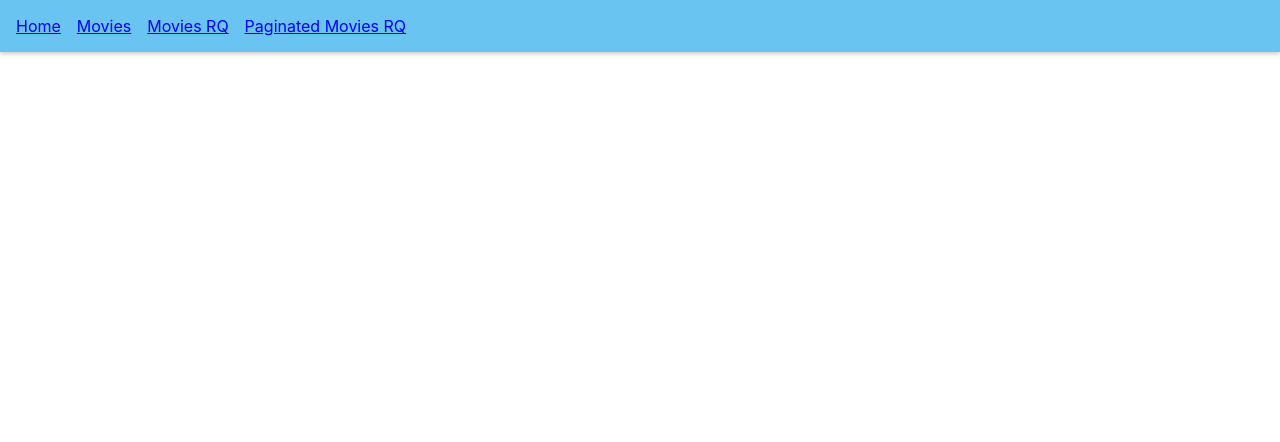
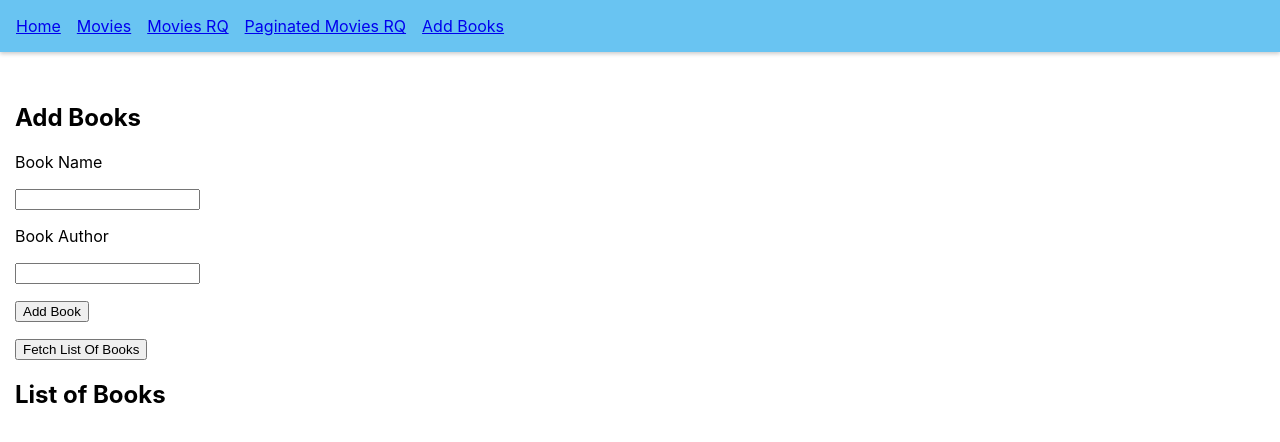
Before and after one commit to sadaffara/react-query-starter, a React (Create React App) app: page /rq-add-books in a window 1280 px wide. Shown: the top 442 px of the page. Built offline with nearby package versions, Linux system fonts and the light colour scheme.

Commit message:
add post queries

```diff
--- a/db.json
+++ b/db.json
@@ -115,6 +115,23 @@
       "name": "Donald Duck"
     }
   ],
+  "books": [
+    {
+      "id": 1,
+      "name": "Harry Potter and the Philosopher's Stone",
+      "author": "J. K. Rowling"
+    },
+    {
+      "id": 2,
+      "name": "And Then There Were None",
+      "author": "Agatha Christie"
+    },
+    {
+      "id": 3,
+      "name": "The Rose Code",
+      "author": "Kate Quinn"
+    }
+  ],
   "users": [
     {
       "id": "hermione@gmail.com",
--- a/src/App.js
+++ b/src/App.js
@@ -6,6 +6,7 @@ import Movies from "./components/Movies";
 import Home from "./components/Home";
 import MoviesRQ from "./components/MoviesRQ";
 import PaginatedMovies from "./components/PaginatedMovies";
+import AddBooks from "./components/AddBooks";
 
 const queryClient = new QueryClient();
 const App = () => {
@@ -27,6 +28,9 @@ const App = () => {
               <li>
                 <Link to="/rq-paginated-movies">Paginated Movies RQ</Link>
               </li>
+              <li>
+                <Link to="/rq-add-books">Add Books</Link>
+              </li>
             </ul>
           </nav>
           <div className="page-container">
@@ -43,6 +47,9 @@ const App = () => {
               <Route exact path="/rq-paginated-movies">
                 <PaginatedMovies />
               </Route>
+              <Route exact path="/rq-add-books">
+                <AddBooks />
+              </Route>
             </Switch>
           </div>
         </div>
--- /dev/null
+++ b/src/components/AddBooks.js
@@ -0,0 +1,77 @@
+import { useState } from "react";
+import { useQuery, useMutation } from "react-query";
+import axios from "axios";
+
+const AddBooks = () => {
+  const [bookName, setBookName] = useState("");
+  const [authorName, setAuthorName] = useState("");
+
+  const fetchBooks = () => {
+    return axios.get("http://localhost:4000/books");
+  };
+
+  const addBook = (payload) => {
+    return axios.post("http://localhost:4000/books", payload);
+  };
+
+  const { data, isLoading, refetch } = useQuery("movies-data", fetchBooks, {
+    enabled: false,
+  });
+
+  const { mutate } = useMutation(addBook);
+
+  const handleOnSubmit = () => {
+    const payload = {
+      name: bookName,
+      author: authorName,
+    };
+    mutate(payload);
+    setAuthorName("");
+    setBookName("");
+  };
+
+  return (
+    <div>
+      <h2>Add Books</h2>
+      <div>
+        <div className="mb">Book Name</div>
+        <input
+          type="text"
+          value={bookName}
+          onChange={(e) => setBookName(e.target.value)}
+        />
+        <div className="mt mb">Book Author</div>
+        <input
+          type="text"
+          value={authorName}
+          onChange={(e) => setAuthorName(e.target.value)}
+        />
+      </div>
+      <div className="mt">
+        <button onClick={handleOnSubmit}>Add Book</button>
+      </div>
+      <div className="mt">
+        <button onClick={refetch}>Fetch List Of Books</button>
+      </div>
+      <div className="mt">
+        {isLoading ? (
+          <div>
+            <h2>Loading Books...</h2>
+          </div>
+        ) : (
+          <div>
+            <h2>List of Books</h2>
+            {data?.data.map((item) => (
+              <div key={item.id}>
+                <span className="fw-bold mr">{item.id}.</span>
+                {item.name}
+              </div>
+            ))}
+          </div>
+        )}
+      </div>
+    </div>
+  );
+};
+
+export default AddBooks;
--- a/src/components/MoviesRQ.js
+++ b/src/components/MoviesRQ.js
@@ -1,7 +1,7 @@
 import { useQuery } from "react-query";
 import axios from "axios";
 
-const MoviesRQ = ({limit}) => {
+const MoviesRQ = () => {
   const fetchMovies = () => {
     return axios.get("http://localhost:4000/movies");
   };
@@ -52,7 +52,7 @@ const MoviesRQ = ({limit}) => {
             <div>
               <h2>Movies Page React Query</h2>
               {data?.data.map((item) => (
-                <div key={item.id} >{item.name}</div>
+                <div key={item.id}>{item.name}</div>
               ))}
               {cartoonsLoading ? (
                 <div>
@@ -62,7 +62,7 @@ const MoviesRQ = ({limit}) => {
                 <div>
                   <h2>Cartoons</h2>
                   {cartoonsData?.data.map((item) => (
-                    <div key={item.id} >{item.name}</div>
+                    <div key={item.id}>{item.name}</div>
                   ))}
                 </div>
               )}
```
